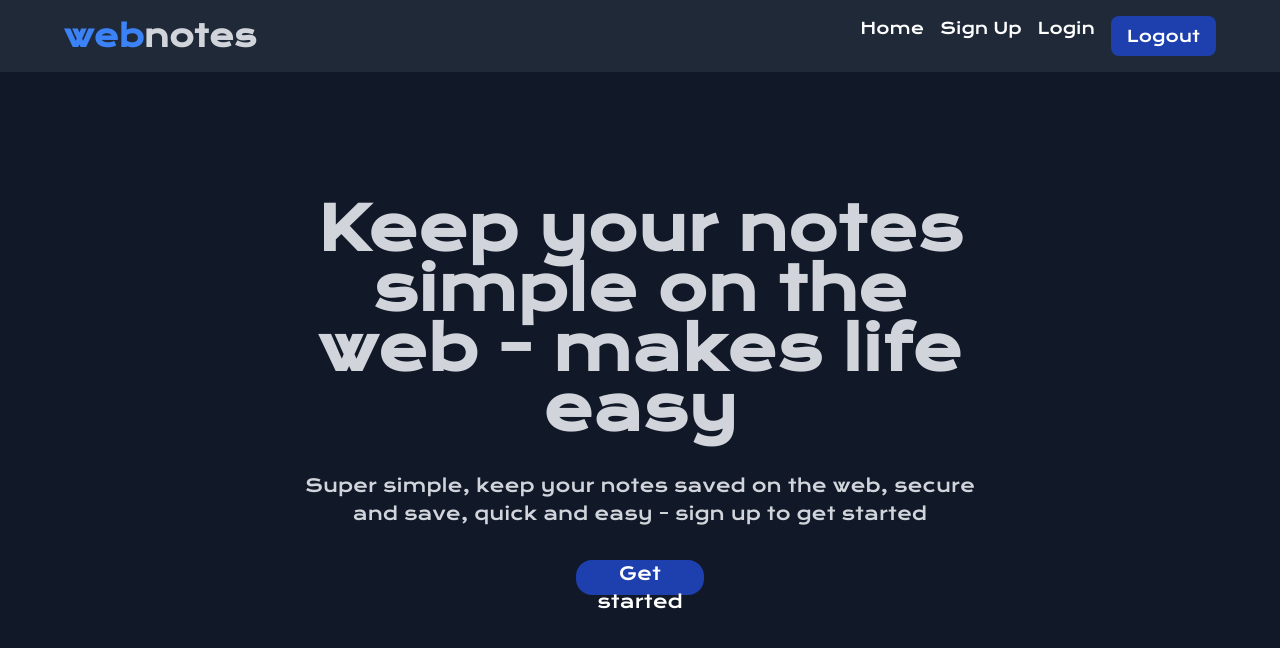
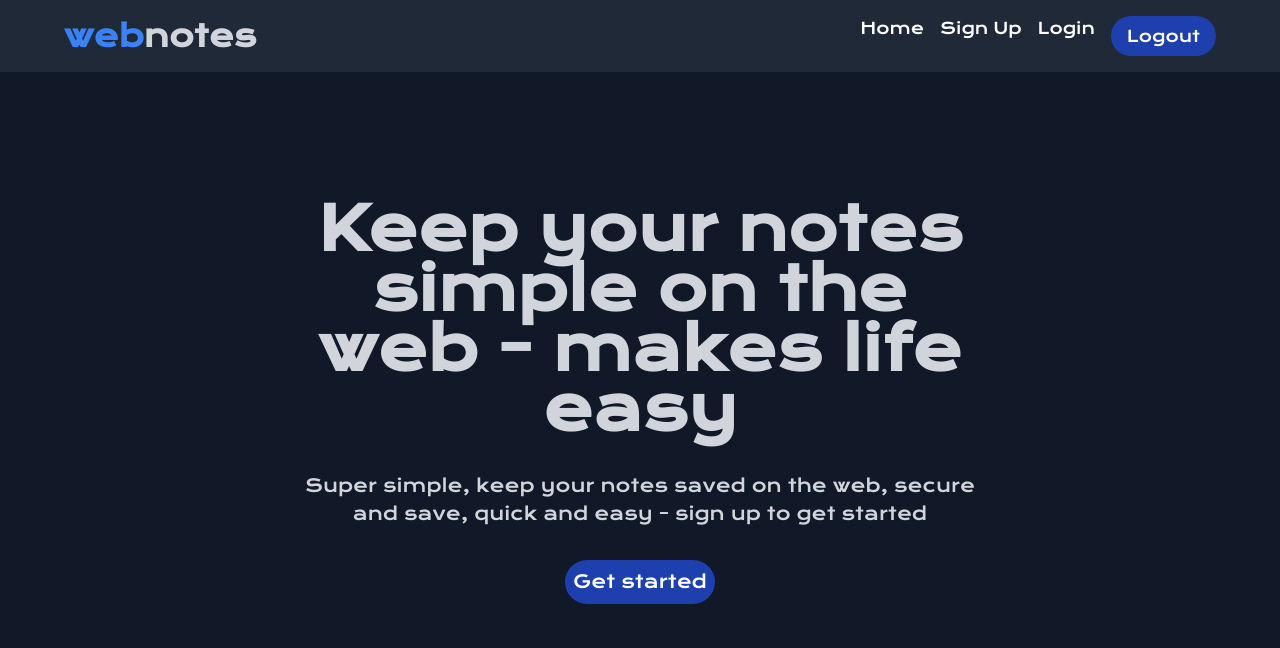
Before and after one commit to victorchiaka/note-webapp, a Python web app: template src/webapp/templates/index.html in a window 1280 px wide. Shown: the top 648 px of the page. Run offline with Jinja, Linux system fonts and the light colour scheme; the template is opened without the code that fills it, so the values that code supplies are empty.

Commit message:
fixed issue with getstarted button

```diff
--- a/src/webapp/static/dist/output.css
+++ b/src/webapp/static/dist/output.css
@@ -733,10 +733,6 @@ video {
   height: 1.5rem;
 }
 
-.h-\[2\.2rem\]{
-  height: 2.2rem;
-}
-
 .h-fit{
   height: -moz-fit-content;
   height: fit-content;
@@ -782,10 +778,6 @@ video {
   width: 85px;
 }
 
-.w-\[8rem\]{
-  width: 8rem;
-}
-
 .w-\[90\%\]{
   width: 90%;
 }
@@ -796,6 +788,11 @@ video {
 
 .w-auto{
   width: auto;
+}
+
+.w-fit{
+  width: -moz-fit-content;
+  width: fit-content;
 }
 
 .w-full{
@@ -834,8 +831,8 @@ video {
   align-self: center;
 }
 
-.rounded-2xl{
-  border-radius: 1rem;
+.rounded-3xl{
+  border-radius: 1.5rem;
 }
 
 .rounded-full{
@@ -909,6 +906,10 @@ video {
 
 .bg-opacity-95{
   --tw-bg-opacity: 0.95;
+}
+
+.p-2{
+  padding: 0.5rem;
 }
 
 .p-3{
--- a/src/webapp/templates/base.html
+++ b/src/webapp/templates/base.html
@@ -14,12 +14,12 @@
         {% if user.is_authenticated %}
           <a href="/" class="hover:text-gray-300">Home</a>
           <a href="/home" class="hover:text-gray-300">Notes</a>
-          <a href="/logout" class="bg-blue-800 text-white py-2 px-4 rounded-lg hover:bg-blue-700 transition duration-300 ease-in-out">Logout</a>
+          <a href="/logout" class="bg-blue-800 text-white py-2 px-4 rounded-3xl hover:bg-blue-700 transition duration-300 ease-in-out">Logout</a>
         {% else %}
           <a href="/" class="hover:text-gray-300">Home</a>
           <a href="/signup" class="hover:text-gray-300">Sign Up</a>
           <a href="/login" class="hover:text-gray-300">Login</a>
-          <a href="/logout" class="bg-blue-800 text-white py-2 px-4 rounded-lg hover:bg-blue-700 transition duration-300 ease-in-out">Logout</a>
+          <a href="/logout" class="bg-blue-800 text-white py-2 px-4 rounded-3xl hover:bg-blue-700 transition duration-300 ease-in-out">Logout</a>
         {% endif %}
       </div>
 
--- a/src/webapp/templates/index.html
+++ b/src/webapp/templates/index.html
@@ -13,7 +13,7 @@
           </div>
           <div class="space-y-4 md:space-y-8">
             <p class="text-base md:text-lg">Super simple, keep your notes saved on the web, secure and save, quick and easy - sign up to get started</p>
-            <button class="bg-blue-800 text-white w-[8rem] h-[2.2rem] rounded-2xl text-base md:text-lg">
+            <button class="bg-blue-800 text-white w-fit h-fit rounded-3xl text-base md:text-lg p-2">
               <a href="/signup">Get started</a>
             </button>
           </div>
```
